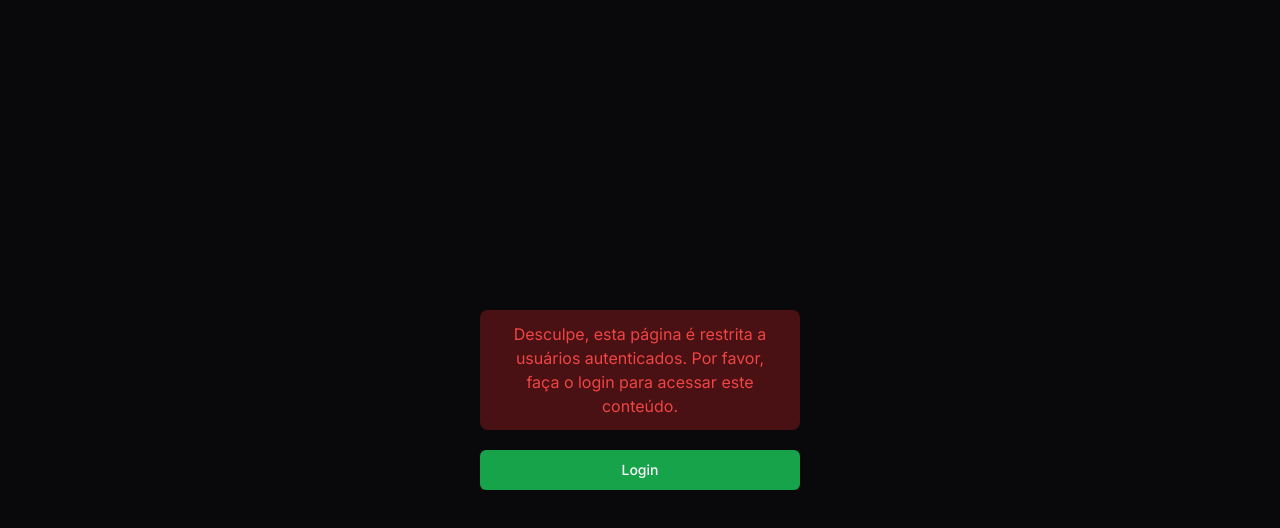
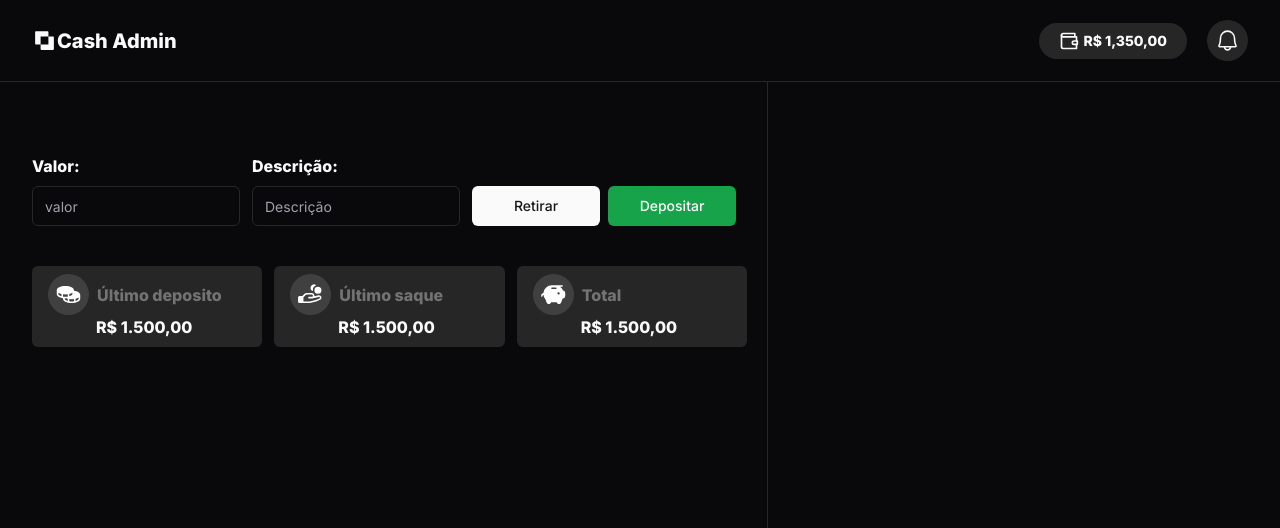
Before and after one commit to vitorl1maa/cash_admin, a Next.js app: page /dashboard in a window 1280 px wide. Shown: the top 528 px of the page. Built offline with nearby package versions, Linux system fonts and the light colour scheme; no server answers.

Commit message:
create dashboar

```diff
--- a/components/Dashboard.tsx
+++ b/components/Dashboard.tsx
@@ -4,6 +4,9 @@ import React from "react";
 import { useSession } from "next-auth/react";
 import { Button } from "./ui/button";
 import Link from "next/link";
+import { Bell, ExcludeSquare } from "@phosphor-icons/react";
+import { Wallet } from "lucide-react";
+import FluxInputs from "./FluxInputs";
 
 export default function Dashboard() {
   const { data: session, status } = useSession();
@@ -12,25 +15,26 @@ export default function Dashboard() {
 
   return (
     <>
-      {session ? (
-        <main className="container py-8">
-          <h1 className="text-2xl font-extrabold">Dashboard</h1>
-        </main>
-      ) : (
-        <section className="flex flex-col items-center justify-center container py-8  h-screen">
-          <div className="w-80 ">
-            <p className="text-red-500 text-center bg-red-600/30 px-5 py-3 rounded-lg">
-              Desculpe, esta página é restrita a usuários autenticados. Por
-              favor, faça o login para acessar este conteúdo.
-            </p>
-            <Link href="/">
-              <Button className="w-full mt-5 bg-green-600 hover:bg-green-600/30 text-white">
-                Login
-              </Button>
-            </Link>
+      <main>
+        <nav className="container flex justify-between items-center lg:border-b py-5">
+          <div className="flex items-center">
+            <ExcludeSquare size={25} weight="fill" />
+            <h1 className="hidden lg:block font-extrabold text-xl">
+              Cash Admin
+            </h1>
           </div>
-        </section>
-      )}
+          <div className="flex items-center gap-5">
+            <span className="flex items-center gap-1 bg-neutral-800 px-5 py-2 rounded-full">
+              <Wallet size={20} />
+              <p className="font-extrabold text-sm">R$ 1,350,00</p>
+            </span>
+            <span className="bg-neutral-800 p-2 rounded-full">
+              <Bell size={25} />
+            </span>
+          </div>
+        </nav>
+        <FluxInputs />
+      </main>
     </>
   );
 }
--- /dev/null
+++ b/components/FluxInputs.tsx
@@ -0,0 +1,64 @@
+"use client";
+
+import { Coins, HandCoins, PiggyBank } from "@phosphor-icons/react";
+import React from "react";
+import { Input } from "./ui/input";
+import { Button } from "./ui/button";
+
+export default function FluxInputs() {
+  return (
+    <article className="py-8 pl-8 flex flex-col w-3/5 h-screen border-r">
+      <form className="flex gap-3 py-10">
+        <div className="flex flex-col gap-2">
+          <label htmlFor="" className="font-extrabold">
+            Valor:
+          </label>
+          <Input placeholder="valor" className="w-52" />
+        </div>
+        <div className="flex flex-col gap-2">
+          <label htmlFor="" className="font-extrabold">
+            Descrição:
+          </label>
+          <Input placeholder="Descrição" className="w-52" />
+        </div>
+        <div className="flex items-end gap-2">
+          <Button className="w-32 hover:translate-y-1 transition-all">
+            Retirar
+          </Button>
+          <Button className="w-32 bg-green-600 hover:bg-green-600/30 text-white hover:translate-y-1 transition-all">
+            Depositar
+          </Button>
+        </div>
+      </form>
+      <div className="flex gap-3 pr-5">
+        <section className="bg-neutral-800  px-4 py-2 rounded-md w-64">
+          <div className="flex items-center gap-2 font-extrabold text-neutral-500">
+            <span className="bg-neutral-700 p-2 rounded-full">
+              <Coins size={25} weight="fill" color="#fff" />
+            </span>
+            Último deposito
+          </div>
+          <p className="pl-12 font-extrabold">R$ 1.500,00</p>
+        </section>
+        <section className="bg-neutral-800  px-4 py-2 rounded-md w-64">
+          <div className="flex items-center gap-2 font-extrabold text-neutral-500">
+            <span className="bg-neutral-700 p-2 rounded-full">
+              <HandCoins size={25} weight="fill" color="#fff" />
+            </span>
+            Último saque
+          </div>
+          <p className="pl-12 font-extrabold">R$ 1.500,00</p>
+        </section>
+        <section className="bg-neutral-800  px-4 py-2 rounded-md w-64">
+          <div className="flex items-center gap-2 font-extrabold text-neutral-500">
+            <span className="bg-neutral-700 p-2 rounded-full">
+              <PiggyBank size={25} weight="fill" color="#fff" />
+            </span>
+            Total
+          </div>
+          <p className="pl-12 font-extrabold">R$ 1.500,00</p>
+        </section>
+      </div>
+    </article>
+  );
+}
--- a/components/Login.tsx
+++ b/components/Login.tsx
@@ -94,7 +94,7 @@ export default function Login({ className, ...props }: UserAuthFormProps) {
           <span className="pb-10 bg-black p-10  rounded-full">
             <ExcludeSquare size={60} weight="fill" />
           </span>
-          <h1 className="text-2xl pt-5 font-semibold">Seja Bem-vindo!</h1>
+          <h1 className="text-2xl pt-5 font-semibold">Seja Bem-vindo(a)!</h1>
         </div>
         <div>
           <form
@@ -127,7 +127,7 @@ export default function Login({ className, ...props }: UserAuthFormProps) {
               onChange={handleChange}
             />
             <Button
-              className="w-full mt-5"
+              className="w-full mt-5 hover:translate-y-1 transition-all"
               disabled={isLoading}
               onClick={handleSubmit}
             >
@@ -139,15 +139,15 @@ export default function Login({ className, ...props }: UserAuthFormProps) {
           </form>
           <div>
             <Button
-              className="w-full mt-5"
-              onClick={() => signIn("google", {callbackUrl: '/dashboard'})}
+              className="w-full mt-5 hover:translate-y-1 transition-all"
+              onClick={() => signIn("google", { callbackUrl: "/dashboard" })}
             >
               <img src="/google.svg" alt="" className="pr-3 w-9" />
               Entrar com o Google
             </Button>
           </div>
           <Button
-            className="w-full mt-5 bg-green-600 hover:bg-green-600/30 text-white"
+            className="w-full mt-5 bg-green-600 hover:bg-green-600/30 hover:translate-y-1 transition-all text-white"
             onClick={handleShowSection}
           >
             Criar conta
--- a/components/Register.tsx
+++ b/components/Register.tsx
@@ -4,7 +4,7 @@ import React, { useState, useRef } from "react";
 import { Input } from "./ui/input";
 import { AvatarImage, Avatar, AvatarFallback } from "./ui/avatar";
 import { Button } from "./ui/button";
-import { ArrowLeft, Spinner } from "@phosphor-icons/react";
+import { ArrowLeft, ExcludeSquare, Spinner } from "@phosphor-icons/react";
 import { useToast } from "./ui/use-toast";
 import { ToastAction } from "./ui/toast";
 import { useRouter } from "next/navigation";
@@ -80,23 +80,23 @@ export default function Register({ handleShowSection }: RegisterProps) {
     setIsLoading(false);
   }
 
-  const handleAvatarChange = (e: React.ChangeEvent<HTMLInputElement>) => {
-    const selectedFile = e.target.files && e.target.files[0];
-    if (selectedFile) {
-      setAvatarURL(URL.createObjectURL(selectedFile)); // Define a URL do arquivo para visualização
-      setData((prev) => ({
-        ...prev,
-        avatar: selectedFile, // Atualiza o campo 'avatar' no estado com o arquivo selecionado
-      }));
-    }
-  };
+  // const handleAvatarChange = (e: React.ChangeEvent<HTMLInputElement>) => {
+  //   const selectedFile = e.target.files && e.target.files[0];
+  //   if (selectedFile) {
+  //     setAvatarURL(URL.createObjectURL(selectedFile)); // Define a URL do arquivo para visualização
+  //     setData((prev) => ({
+  //       ...prev,
+  //       avatar: selectedFile, // Atualiza o campo 'avatar' no estado com o arquivo selecionado
+  //     }));
+  //   }
+  // };
 
-  const handleAddPhotoClick = () => {
-    // Aciona o clique no input de arquivo ao clicar no botão "Adicionar foto"
-    if (avatarRef.current) {
-      avatarRef.current.click();
-    }
-  };
+  // const handleAddPhotoClick = () => {
+  //   // Aciona o clique no input de arquivo ao clicar no botão "Adicionar foto"
+  //   if (avatarRef.current) {
+  //     avatarRef.current.click();
+  //   }
+  // };
 
   const handleChange = (e: React.ChangeEvent<HTMLInputElement>) => {
     setData((prev) => {
@@ -110,35 +110,33 @@ export default function Register({ handleShowSection }: RegisterProps) {
     <main className="flex flex-col items-center justify-center">
       <div className="flex flex-col items-center">
         <span
-          className="flex items-center font-bold bg-green-600 hover:bg-green-600/30 px-3 py-1 text-md rounded-md relative lg:bottom-16 lg:left-60 bottom-16 left-32 cursor-pointer"
+          className="flex items-center font-bold bg-green-600 hover:bg-green-600/30 px-5 py-2 text-md rounded-md relative lg:bottom-0 lg:left-60 bottom-10 left-32 cursor-pointer hover:translate-y-1 transition-all"
           onClick={handleShowSection}
         >
           <ArrowLeft size={20} />
           Login
         </span>
-        <Avatar className="w-32 h-32">
+        <div className="py-10 flex flex-col items-center justify-center">
+          <span className="pb-10 bg-black p-10  rounded-full">
+            <ExcludeSquare size={60} weight="fill" />
+          </span>
+          <h1 className="text-2xl pt-5 font-semibold">Criar conta</h1>
+        </div>
+        {/* <Avatar className="w-32 h-32">
           {avatarURL ? (
             <AvatarImage src={avatarURL} />
           ) : (
             <AvatarFallback>Perfil</AvatarFallback>
           )}
-        </Avatar>
-        <button
+        </Avatar> */}
+        {/* <button
           className="bg-zinc-900 text-xs px-3 py-1 rounded-full mt-3 border-neutral-800 bg-zinc-800/30"
           onClick={handleAddPhotoClick}
         >
           Adicionar foto
-        </button>
+        </button> */}
       </div>
       <form className="w-full" onSubmit={handleSubmit}>
-        <Input
-          id="avatar"
-          type="file"
-          className="hidden"
-          name="avatar"
-          ref={avatarRef}
-          onChange={handleAvatarChange}
-        />
         <div className="flex gap-5 my-5">
           <Input
             id="name"
@@ -196,14 +194,14 @@ export default function Register({ handleShowSection }: RegisterProps) {
           />
         </div>
         <Button
-          className="w-full mt-5"
+          className="w-full mt-5 hover:translate-y-1 transition-all"
           disabled={isLoading}
           onClick={handleSubmit}
         >
           {isLoading && (
             <Spinner className="mr-2 h-4 w-4 animate-spin" size={15} />
           )}
-          Criar conta
+          Criar
         </Button>
       </form>
     </main>
```
